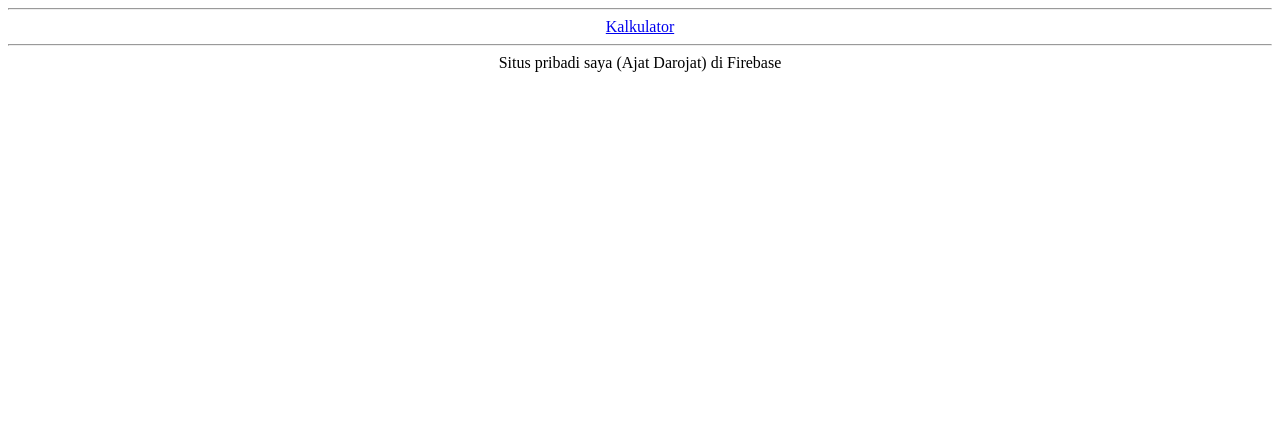
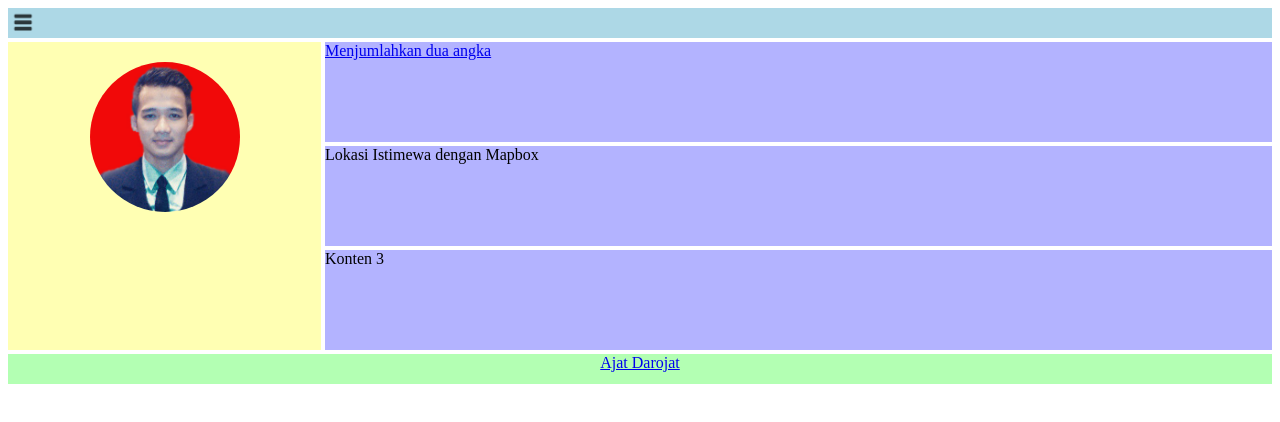
Before and after one commit to ajatdarojat45/my-mws, a website: page public/index.html in a window 1280 px wide. Drawn offline with Linux system fonts and the light colour scheme.

Commit message:
css grid

```diff
--- a/public/index.html
+++ b/public/index.html
@@ -1,10 +1,65 @@
 <html>
+
+<head>
+  <meta name="viewport" content="width=device-width, initialscale=1">
+  <style>
+    .container {
+      display: grid;
+      width: 100%;
+      grid-template-columns: repeat(4, 1fr);
+      grid-template-rows: 30px 100px 100px 100px 30px;
+      grid-gap: 4px;
+    }
+
+    .menu {
+      background: lightblue;
+      grid-column-start: 1;
+      grid-column-end: 5;
+    }
+
+    .sidebar {
+      background: #ffffb3;
+      grid-row-start: 2;
+      grid-row-end: 5;
+      grid-column-end: 1/2;
+    }
+
+    .konten {
+      background: #b3b3ff;
+      grid-column: 2/5;
+    }
+
+    .footer {
+      background: #b3ffb3;
+      grid-column: 1/5;
+      grid-row: 5/6;
+    }
+
+    .img-profil {
+      display: flex;
+      margin: 20px;
+      margin-left: auto;
+      margin-right: auto;
+      border-radius: 50%;
+      object-fit: fill;
+      height: 150px;
+      width: 150px;
+      color: white;
+    }
+  </style>
+</head>
+
 <body>
-  <center>
-    <hr>
-        <a href="add2numbers.html">Kalkulator</a>
-    <hr>
-    Situs pribadi saya (Ajat Darojat) di Firebase
-  </center>
+  <div class="container">
+    <div class='menu'><img src="images/menu.png" alt="" style="height: 30px;"> </div>
+    <div class='sidebar'><img src="images/ajat.jpg" alt="" class="img-profil"> </div>
+    <div class='konten'><a href="project1/add2numbers.html">Menjumlahkan dua angka</a> </div>
+    <div class='konten'>Lokasi Istimewa dengan Mapbox</div>
+    <div class='konten'>Konten 3</div>
+    <div class='footer'>
+      <center><a href="https://ajatdarojat45.id" class="alert-link" target="_blank">Ajat Darojat</a></center>
+    </div>
+  </div>
 </body>
+
 </html>
--- a/public/add2numbers.js
+++ b/public/project1/add2numbers.js
@@ -2,7 +2,7 @@ function kalkulator() {
   let angka = document.querySelectorAll('input');
   let i1 = angka[0].value; //angka pertama
   let i2 = angka[1].value; //angka kedua
-  angka[2].value = i1 + i2;
+  angka[2].value = parseInt(i1)+parseInt(i2);
   let pesan = document.getElementById('message');
   pesan.innerHTML = "Selesai";
 }
```
Also changed, not shown: public/grid1.html (added, +40 -0 lines), public/grid2.html (added, +51 -0 lines), public/project1/add2numbers.html (renamed from public/add2numbers.html, +5 -4 lines), public/images/ajat.jpg (added), public/images/menu.png (added), 1 other file.
